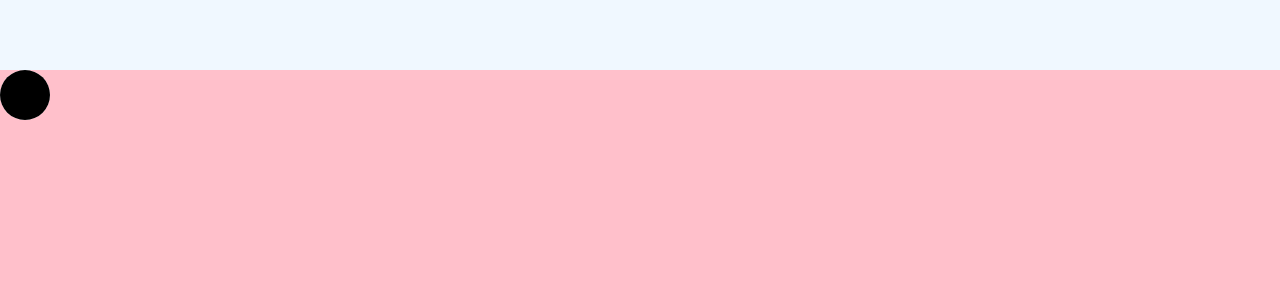
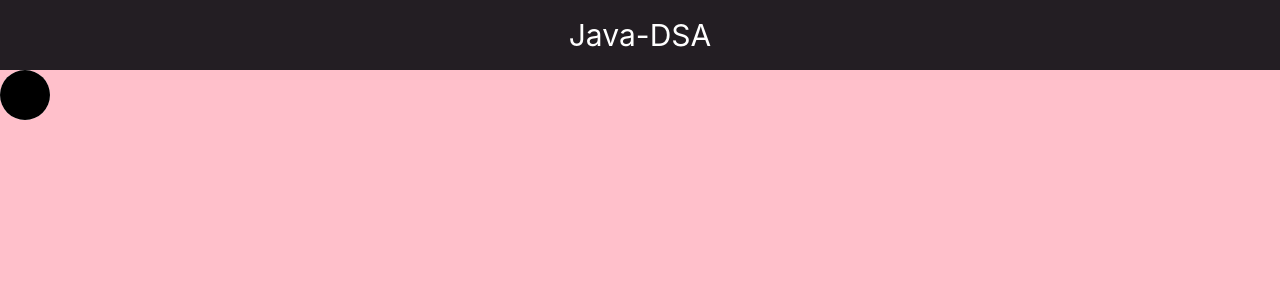
Before and after one commit to thugperfect/Java-Dsa-Problems, a React (Create React App) app: page / in a window 1280 px wide. Shown: the top 300 px of the page. Built offline with nearby package versions, Linux system fonts and the light colour scheme.

Commit message:
top bar complete

```diff
--- a/src/components/Topbar.js
+++ b/src/components/Topbar.js
@@ -4,7 +4,9 @@ const Topbar = () =>{
 return(
 
 <div className='top-bar'>
-
+<div className='logo'>
+    Java-DSA
+</div>
 </div>)
 }
 export default Topbar
--- a/src/styles/topbar.css
+++ b/src/styles/topbar.css
@@ -1,5 +1,13 @@
 .top-bar{
     width: 100%;
     height: 70px;
-    background-color: aliceblue;
+    background-color: #231e23;
 }
+.logo{
+    display: flex;
+    justify-content: center;
+    align-items: center;
+    color: white;
+    height: 100%;
+    font-size:30px;
+}
```
